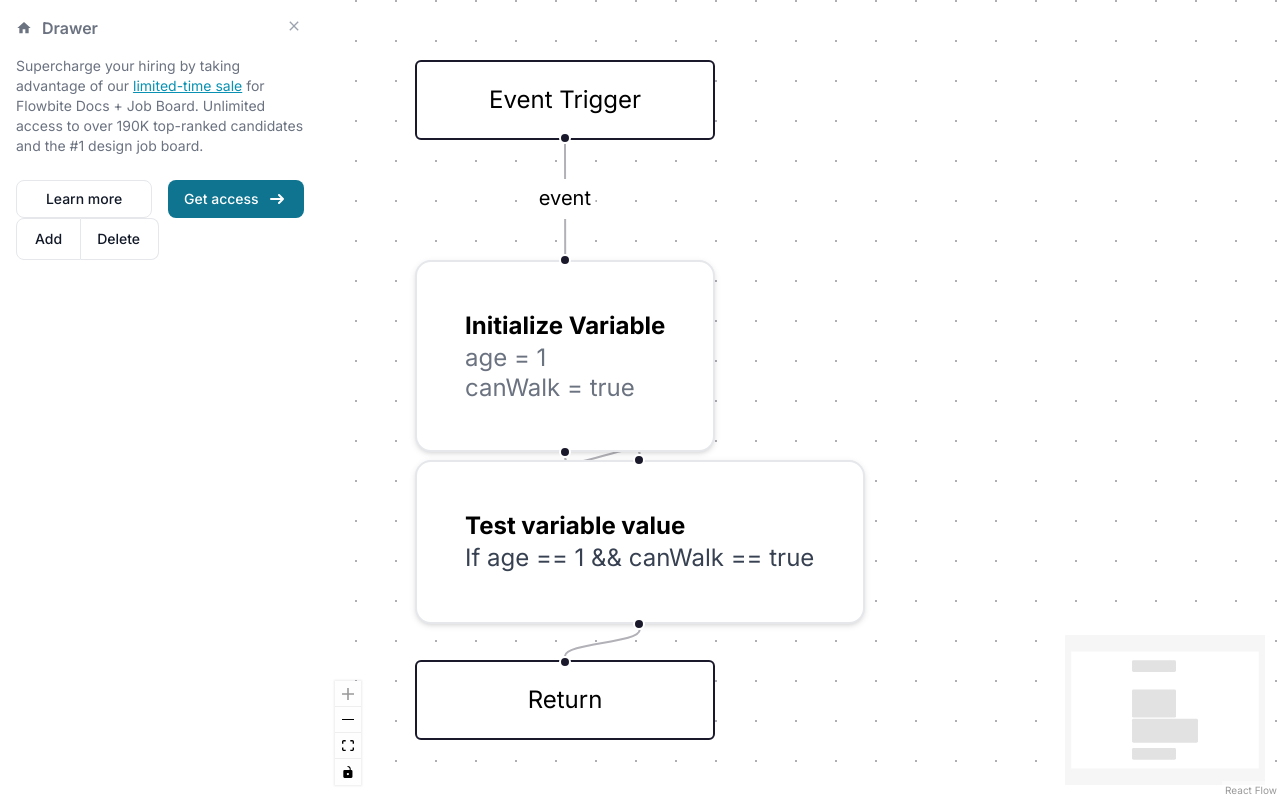
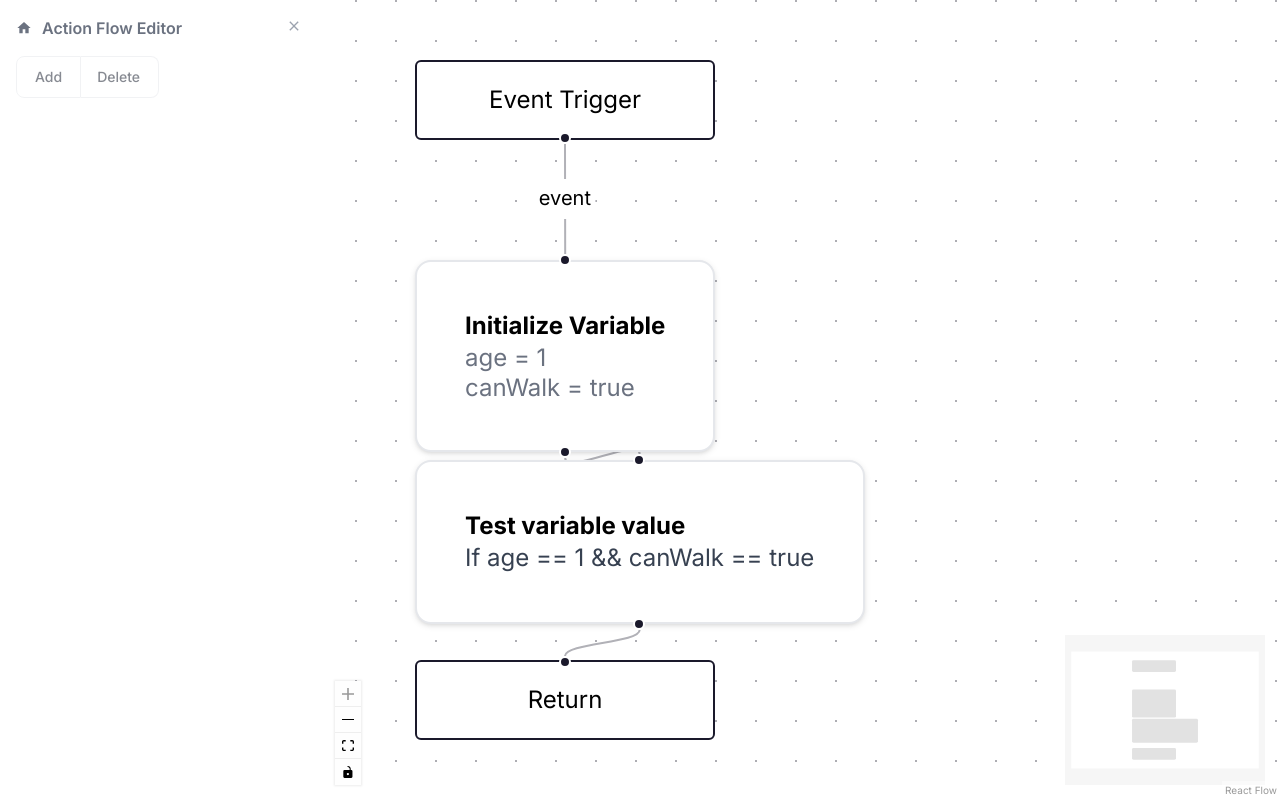
Before and after one commit to jakemoresca/ActionFlow, a Next.js app in the folder actionFlow.editor/: page / in a window 1280 px wide. Built offline with nearby package versions, Linux system fonts and the light colour scheme.

Commit message:
add delete and add mock actions

```diff
--- a/actionFlow.editor/src/components/Flow.tsx
+++ b/actionFlow.editor/src/components/Flow.tsx
@@ -9,18 +9,23 @@ import {
   useEdgesState,
   type OnConnect,
   Panel,
+  Node,
+  Edge,
+  getIncomers,
+  getOutgoers,
+  getConnectedEdges,
 } from "@xyflow/react";
 
 import "@xyflow/react/dist/style.css";
 
 import { initialNodes, nodeTypes, type CustomNodeType } from "./nodes";
 import { initialEdges, edgeTypes, type CustomEdgeType } from "./edges";
-import { Button, Drawer, Modal } from "flowbite-react";
 import ActionDrawer from "./left-pane/ActionDrawer";
 import AddActionModal from "./left-pane/AddActionModal";
 
 export default function App() {
-  const [nodes, , onNodesChange] = useNodesState<CustomNodeType>(initialNodes);
+  const [nodes, setNodes, onNodesChange] =
+    useNodesState<CustomNodeType>(initialNodes);
   const [edges, setEdges, onEdgesChange] =
     useEdgesState<CustomEdgeType>(initialEdges);
   const onConnect: OnConnect = useCallback(
@@ -29,14 +34,53 @@ export default function App() {
   );
 
   const [showAddActionModal, setOpenAddActionModal] = useState(false);
+  const [selectedNodes, setSelectedNodes] = useState<Node[]>([]);
 
   const handleAddAction = () => {
     setOpenAddActionModal(true);
-  }
+  };
 
   const handleCloseAddActionModal = () => {
     setOpenAddActionModal(false);
-  }
+  };
+
+  const handleFlowSelectionChange = (params: {
+    nodes: Node[];
+    edges: Edge[];
+  }) => {
+    setSelectedNodes(params.nodes);
+  };
+
+  const handleDeleteNodes = useCallback(() => {
+    selectedNodes.forEach((selectedNode) => {
+      setEdges((edges) => {
+        const incomers = getIncomers(selectedNode, nodes, edges);
+        const outgoers = getOutgoers(selectedNode, nodes, edges);
+        const connectedEdges = getConnectedEdges([selectedNode], edges);
+
+        const remainingEdges = edges.filter(
+          (edge) => !connectedEdges.includes(edge)
+        );
+
+        const createdEdges = incomers.flatMap(({ id: source }) =>
+          outgoers.map(({ id: target }) => ({
+            id: `${source}->${target}`,
+            source,
+            target,
+          }))
+        );
+
+        return [...remainingEdges, ...createdEdges];
+      });
+    });
+
+    setNodes((nodes) =>
+      nodes.filter(
+        (node) =>
+          selectedNodes.find((selected) => selected.id == node.id) == undefined
+      )
+    );
+  }, [selectedNodes, nodes, edges, setNodes, setEdges]);
 
   return (
     <ReactFlow<CustomNodeType, CustomEdgeType>
@@ -50,6 +94,7 @@ export default function App() {
       nodesConnectable={true}
       nodesDraggable={true}
       elementsSelectable={true}
+      onSelectionChange={handleFlowSelectionChange}
       fitView
       className="bg-white dark:bg-gray-900 antialiased"
     >
@@ -57,13 +102,19 @@ export default function App() {
       <MiniMap />
 
       <Panel position="top-left">
-        <ActionDrawer addAction={handleAddAction} />
+        <ActionDrawer
+          onAddAction={handleAddAction}
+          selectedNodes={selectedNodes}
+          onDeleteAction={handleDeleteNodes}
+        />
       </Panel>
 
       <Controls className="left-80" />
 
-      <AddActionModal showModal={showAddActionModal} closeModal={handleCloseAddActionModal} />
-
+      <AddActionModal
+        showModal={showAddActionModal}
+        onCloseModal={handleCloseAddActionModal}
+      />
     </ReactFlow>
   );
 }
--- a/actionFlow.editor/src/components/left-pane/ActionDrawer.tsx
+++ b/actionFlow.editor/src/components/left-pane/ActionDrawer.tsx
@@ -1,57 +1,36 @@
 import { Drawer, Button } from "flowbite-react"
+import { Node } from "@xyflow/react";
 
 export type ActionDrawerData = {
-  addAction?: () => void;
-  deleteAction?: () => void;
+  onAddAction?: () => void;
+  onDeleteAction?: () => void;
+  selectedNodes?: Node[];
 }
 
-export default function ActionDrawer({ addAction, deleteAction }: ActionDrawerData) {
+export default function ActionDrawer({ onAddAction: addAction, onDeleteAction, selectedNodes }: ActionDrawerData) {
+
+    const validNodeTypesToDelete = [
+      "variable"
+    ]
+
+    const validNodeTypesToAddTo = [
+      "input",
+      "variable"
+    ]
+
+    const canDelete = selectedNodes && selectedNodes.length > 0 && selectedNodes?.every(x => {
+      return x.type && validNodeTypesToDelete.includes(x.type);
+    })
+
+    const canAdd = selectedNodes && selectedNodes.length == 1 && selectedNodes[0].type && validNodeTypesToAddTo.includes(selectedNodes[0].type);
 
     return (
         <Drawer open={true} onClose={() => { }} backdrop={false}>
-          <Drawer.Header title="Drawer" />
+          <Drawer.Header title="Action Flow Editor" />
           <Drawer.Items>
-            <p className="mb-6 text-sm text-gray-500 dark:text-gray-400">
-              Supercharge your hiring by taking advantage of our&nbsp;
-              <a href="#" className="text-cyan-600 underline hover:no-underline dark:text-cyan-500">
-                limited-time sale
-              </a>
-              &nbsp;for Flowbite Docs + Job Board. Unlimited access to over 190K top-ranked candidates and the #1 design
-              job board.
-            </p>
-            <div className="grid grid-cols-1 gap-4 md:grid-cols-2">
-              <a
-                href="#"
-                className="rounded-lg border border-gray-200 bg-white px-4 py-2 text-center text-sm font-medium text-gray-900 hover:bg-gray-100 hover:text-cyan-700 focus:z-10 focus:outline-none focus:ring-4 focus:ring-gray-200 dark:border-gray-600 dark:bg-gray-800 dark:text-gray-400 dark:hover:bg-gray-700 dark:hover:text-white dark:focus:ring-gray-700"
-              >
-                Learn more
-              </a>
-              <a
-                href="#"
-                className="inline-flex items-center rounded-lg bg-cyan-700 px-4 py-2 text-center text-sm font-medium text-white hover:bg-cyan-800 focus:outline-none focus:ring-4 focus:ring-cyan-300 dark:bg-cyan-600 dark:hover:bg-cyan-700 dark:focus:ring-cyan-800"
-              >
-                Get access&nbsp;
-                <svg
-                  className="ms-2 h-3.5 w-3.5 rtl:rotate-180"
-                  aria-hidden="true"
-                  xmlns="http://www.w3.org/2000/svg"
-                  fill="none"
-                  viewBox="0 0 14 10"
-                >
-                  <path
-                    stroke="currentColor"
-                    strokeLinecap="round"
-                    strokeLinejoin="round"
-                    strokeWidth="2"
-                    d="M1 5h12m0 0L9 1m4 4L9 9"
-                  />
-                </svg>
-              </a>
-            </div>
-
             <Button.Group>
-              <Button color="gray" onClick={() => addAction && addAction()}>Add</Button>
-              <Button color="gray">Delete</Button>
+              <Button color="gray" disabled={!canAdd} onClick={() => addAction && addAction()}>Add</Button>
+              <Button color="gray" disabled={!canDelete} onClick={() => onDeleteAction && onDeleteAction()}>Delete</Button>
             </Button.Group>
 
           </Drawer.Items>
--- a/actionFlow.editor/src/components/left-pane/AddActionModal.tsx
+++ b/actionFlow.editor/src/components/left-pane/AddActionModal.tsx
@@ -2,10 +2,10 @@ import { Modal } from "flowbite-react"
 
 export type AddActionModalData = {
     showModal: boolean,
-    closeModal?: () => void;
+    onCloseModal?: () => void;
 }
 
-export default function AddActionModal({showModal, closeModal}: AddActionModalData) {
+export default function AddActionModal({showModal, onCloseModal: closeModal}: AddActionModalData) {
 
     const actionIcon = (<svg className="w-6 h-6 text-gray-800 dark:text-white" aria-hidden="true" xmlns="http://www.w3.org/2000/svg" width="24" height="24" fill="currentColor" viewBox="0 0 24 24">
         <path fillRule="evenodd" d="M3 4a1 1 0 0 0-.822 1.57L6.632 12l-4.454 6.43A1 1 0 0 0 3 20h13.153a1 1 0 0 0 .822-.43l4.847-7a1 1 0 0 0 0-1.14l-4.847-7a1 1 0 0 0-.822-.43H3Z" clipRule="evenodd" />
```
